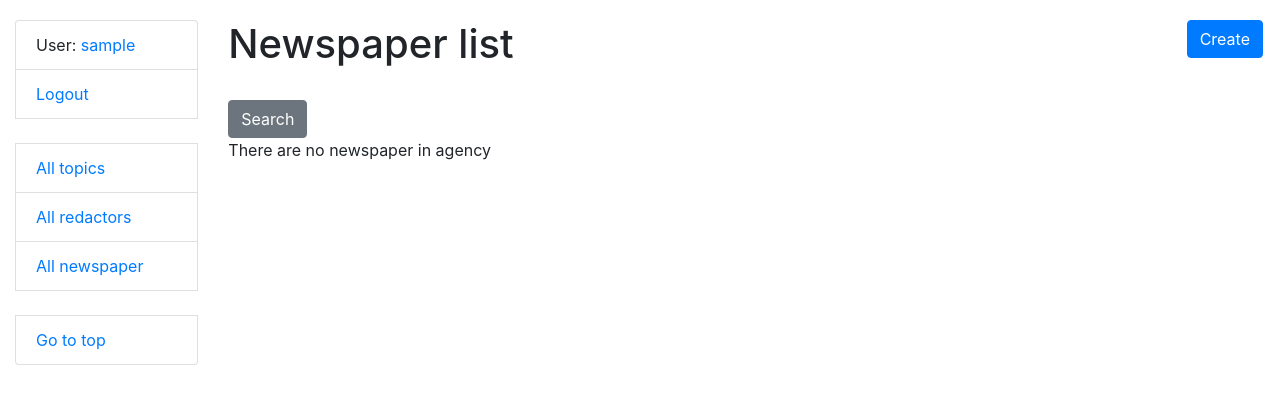
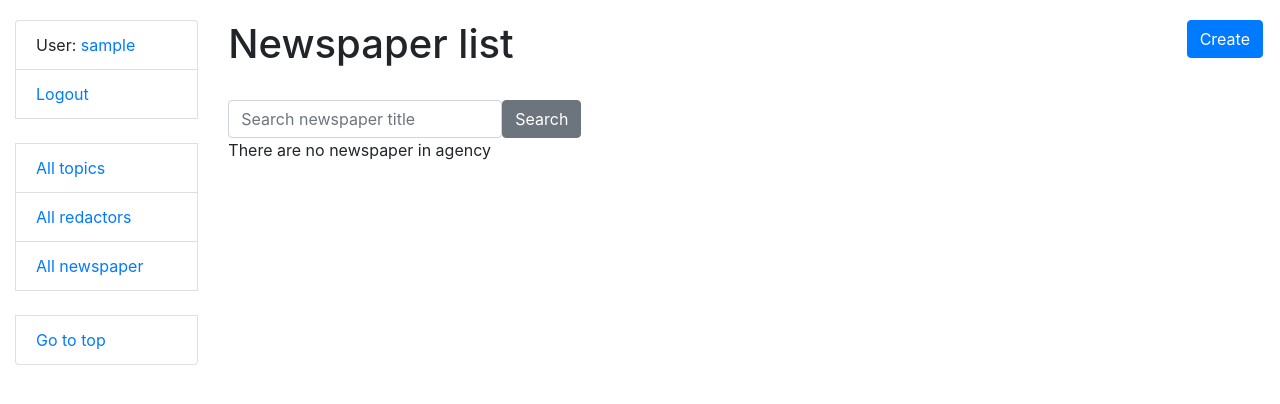
Before and after one commit to 3lobites/first-step-newspaper-agency, a Django app: page /newspaper/ in a window 1280 px wide. Shown: the top 404 px of the page. Run offline with Django 4.2, Linux system fonts and the light colour scheme; the visitor is signed in with stand-in values (Sample User, id 1); data that the repository does not hold is empty; some libraries are stand-ins or nearby versions.

Commit message:
Add for Newspaper ability to edit and delete. Added search by title

```diff
--- a/newspaper_agency/forms.py
+++ b/newspaper_agency/forms.py
@@ -52,3 +52,16 @@ class TopicSearchForm(forms.Form):
             }
         )
     )
+
+
+class NewspaperSearchForm(forms.Form):
+    title = forms.CharField(
+        max_length=255,
+        required=False,
+        label="",
+        widget=forms.TextInput(
+            attrs={
+                "placeholder": "Search newspaper title"
+            }
+        )
+    )
--- a/newspaper_agency/urls.py
+++ b/newspaper_agency/urls.py
@@ -3,7 +3,7 @@ from .views import (
     index,
     TopicListView, TopicCreateView, TopicUpdateView, TopicDeleteView,
     RedactorListView, RedactorCreateView, RedactorDeleteView, RedactorDetailView, RedactorYearsExperienceUpdateView,
-    NewspaperListView, NewspaperCreateView, NewspaperDetailView
+    NewspaperListView, NewspaperCreateView, NewspaperDetailView, NewspaperUpdateView, NewspaperDeleteView
 )
 
 
@@ -49,6 +49,16 @@ urlpatterns = [
     path("newspaper/", NewspaperListView.as_view(), name="newspaper-list"),
     path("newspaper/create/", NewspaperCreateView.as_view(), name="newspaper-create"),
     path("newspaper/<int:pk>/newspaper-detail", NewspaperDetailView.as_view(), name="newspaper-detail"),
+    path(
+        "newspaper/<int:pk>/update/",
+        NewspaperUpdateView.as_view(),
+        name="newspaper-update",
+    ),
+    path(
+        "newspaper/<int:pk>/delete/",
+        NewspaperDeleteView.as_view(),
+        name="newspaper-delete",
+    ),
 
 ]
 
--- a/newspaper_agency/views.py
+++ b/newspaper_agency/views.py
@@ -7,7 +7,7 @@ from django.views import generic
 from .models import Topic, Redactor, Newspaper
 from .forms import (
     RedactorCreationForm, RedactorSearchForm, RedactorDataUpdateForm,
-    NewspaperForm,
+    NewspaperForm, NewspaperSearchForm,
     TopicSearchForm,
 )
 
@@ -126,6 +126,23 @@ class NewspaperListView(LoginRequiredMixin, generic.ListView):
 
     paginate_by = 5
 
+    def get_context_data(self, *, object_list=None, **kwargs):
+        context = super(NewspaperListView, self).get_context_data(**kwargs)
+        search_title = self.request.GET.get("title", "")
+        context["search_form"] = NewspaperSearchForm(
+            initial={"title": search_title}
+        )
+        return context
+
+    def get_queryset(self):
+        queryset = Newspaper.objects.all()
+        form = NewspaperSearchForm(self.request.GET)
+        if form.is_valid():
+            return queryset.filter(
+                title__icontains=form.cleaned_data["title"]
+            )
+        return queryset
+
 
 class NewspaperCreateView(LoginRequiredMixin, generic.CreateView):
     model = Newspaper
@@ -135,3 +152,14 @@ class NewspaperCreateView(LoginRequiredMixin, generic.CreateView):
 
 class NewspaperDetailView(LoginRequiredMixin, generic.DetailView):
     model = Newspaper
+
+
+class NewspaperUpdateView(LoginRequiredMixin, generic.UpdateView):
+    model = Newspaper
+    form_class = NewspaperForm
+    success_url = reverse_lazy("newspaper_agency:newspaper-list")
+
+
+class NewspaperDeleteView(LoginRequiredMixin, generic.DeleteView):
+    model = Newspaper
+    success_url = reverse_lazy("newspaper_agency:newspaper-list")
```
Also changed, not shown: templates/newspaper_agency/newspaper_detail.html (+10 -1 lines).
